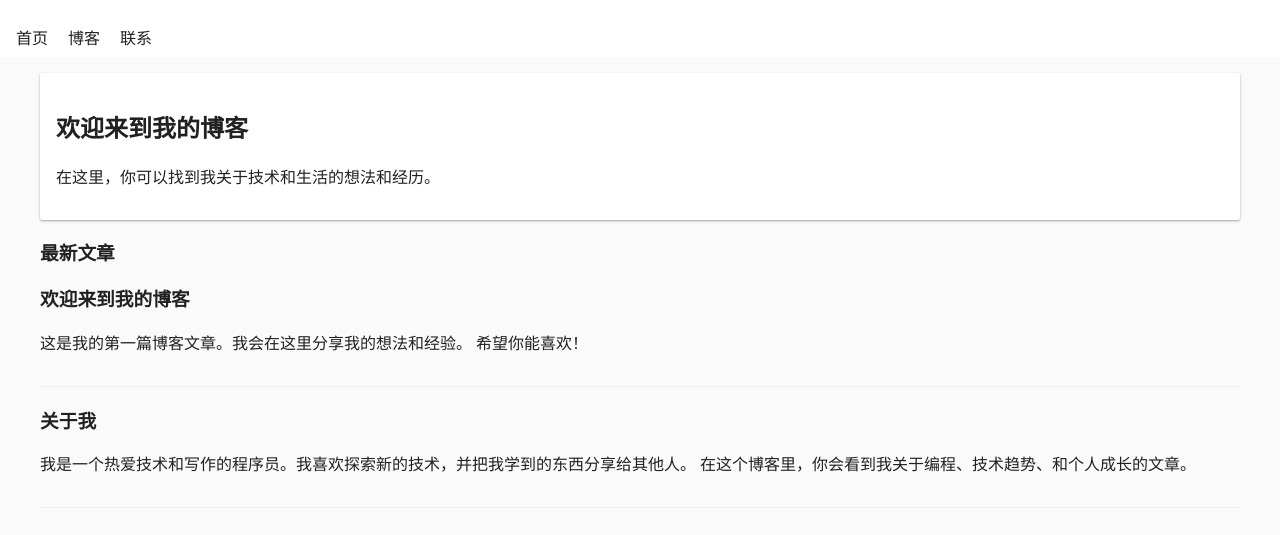
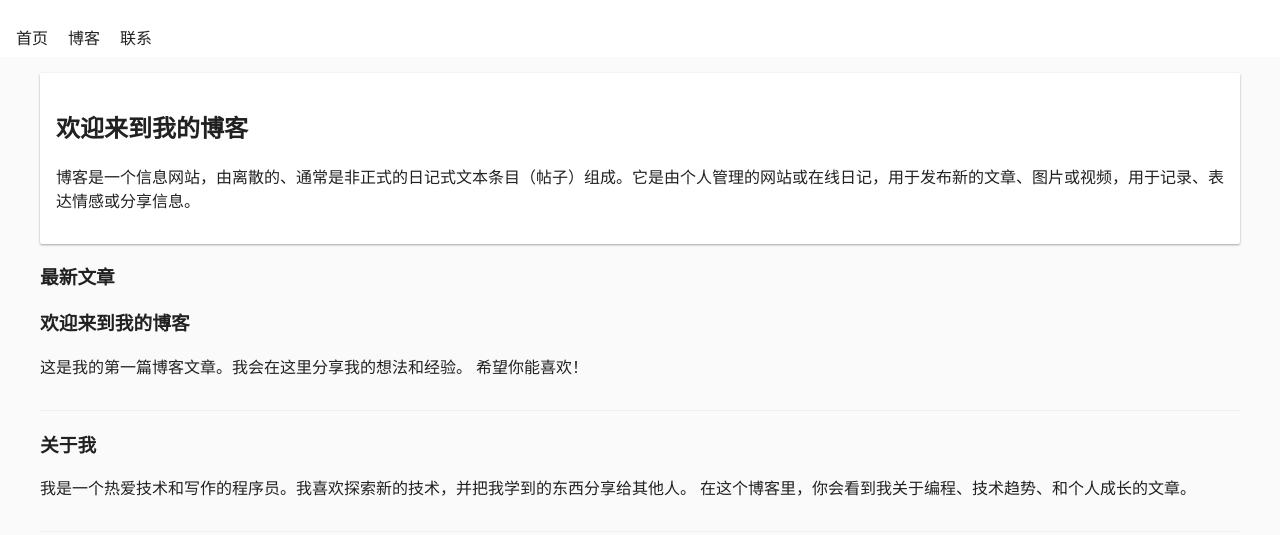
Before and after one commit to Joyance-tsui/plog-classical, a website: page index.html in a window 1280 px wide. Shown: the part 123-658 px from the top of the page. Drawn offline with Linux system fonts and the light colour scheme.

Commit message:
Update index.html

```diff
--- a/index.html
+++ b/index.html
@@ -324,10 +324,10 @@
                 content.innerHTML = `
                     <div class="card">
                         <h2>${isEnglish ? 'Welcome to my blog' : '欢迎来到我的博客'}</h2>
-                        <p>${isEnglish ? 'Here you can find my thoughts and experiences about technology and life.' : '在这里，你可以找到我关于技术和生活的想法和经历。'}</p>
-                    </div>
+                        <p>${isEnglish ? "A blog is an informational website consisting of discrete, often informal diary-style text entries (posts).It is a website or online diary managed by an individual to post new articles, pictures or videos, used to record, express emotions or share information." : "博客是一个信息网站，由离散的、通常是非正式的日记式文本条目（帖子）组成。它是由个人管理的网站或在线日记，用于发布新的文章、图片或视频，用于记录、表达情感或分享信息。"}</p></div>
                     <h3>${isEnglish ? 'Recent Posts' : '最新文章'}</h3>
-                    <div id="recentPosts"></div>
+                    <div id="recentPosts">
+		    </div>
                 `;
                 displayRecentPosts();
                 break;
```
